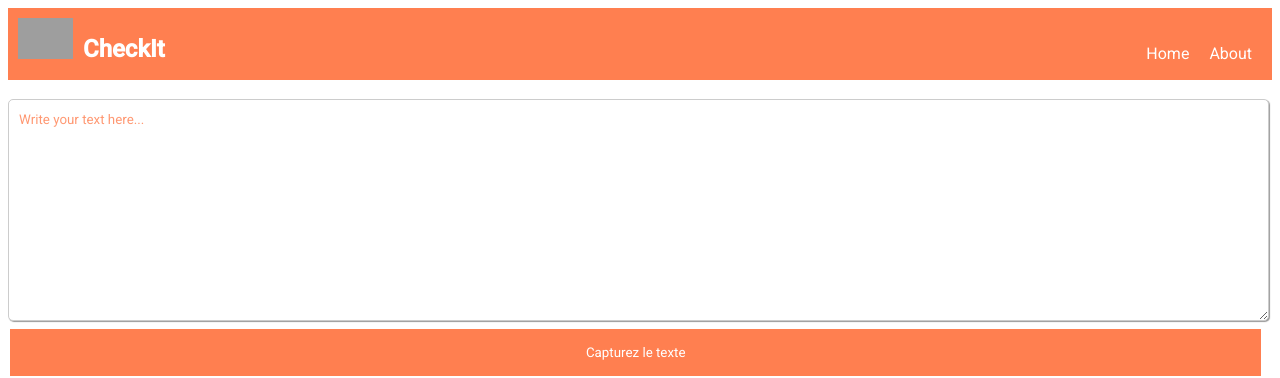
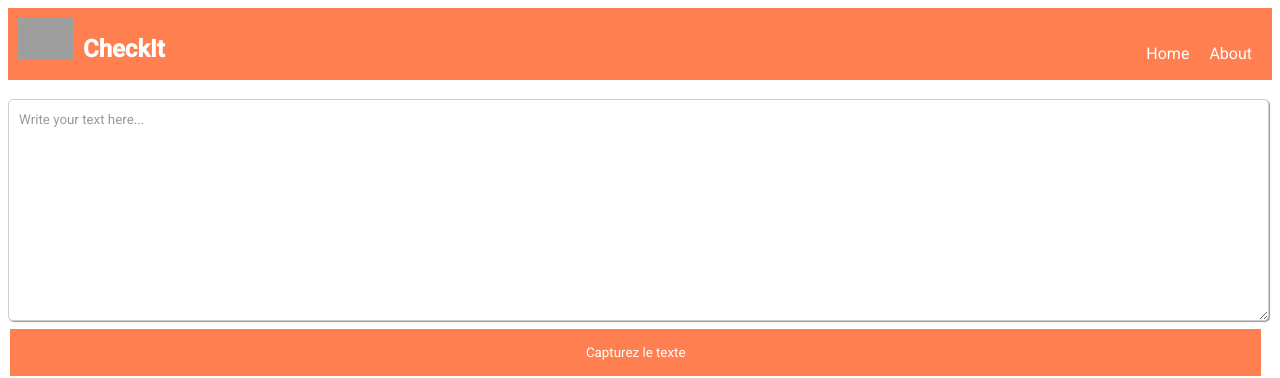
Before and after one commit to Juju2575/CheckIt, an Angular app in the folder checkit/: page / in a window 1280 px wide. Shown: the top 378 px of the page. Built offline with nearby package versions, Linux system fonts and the light colour scheme; grey boxes are pictures that could not be loaded.

Commit message:
Changement de couleur du placeholder

```diff
--- a/checkit/src/app/text-box/text-box.component.css
+++ b/checkit/src/app/text-box/text-box.component.css
@@ -38,5 +38,5 @@ textarea {
 
 textarea::placeholder {
     opacity: .8;
-    color: coral;
+    color: grey;
 }
```
